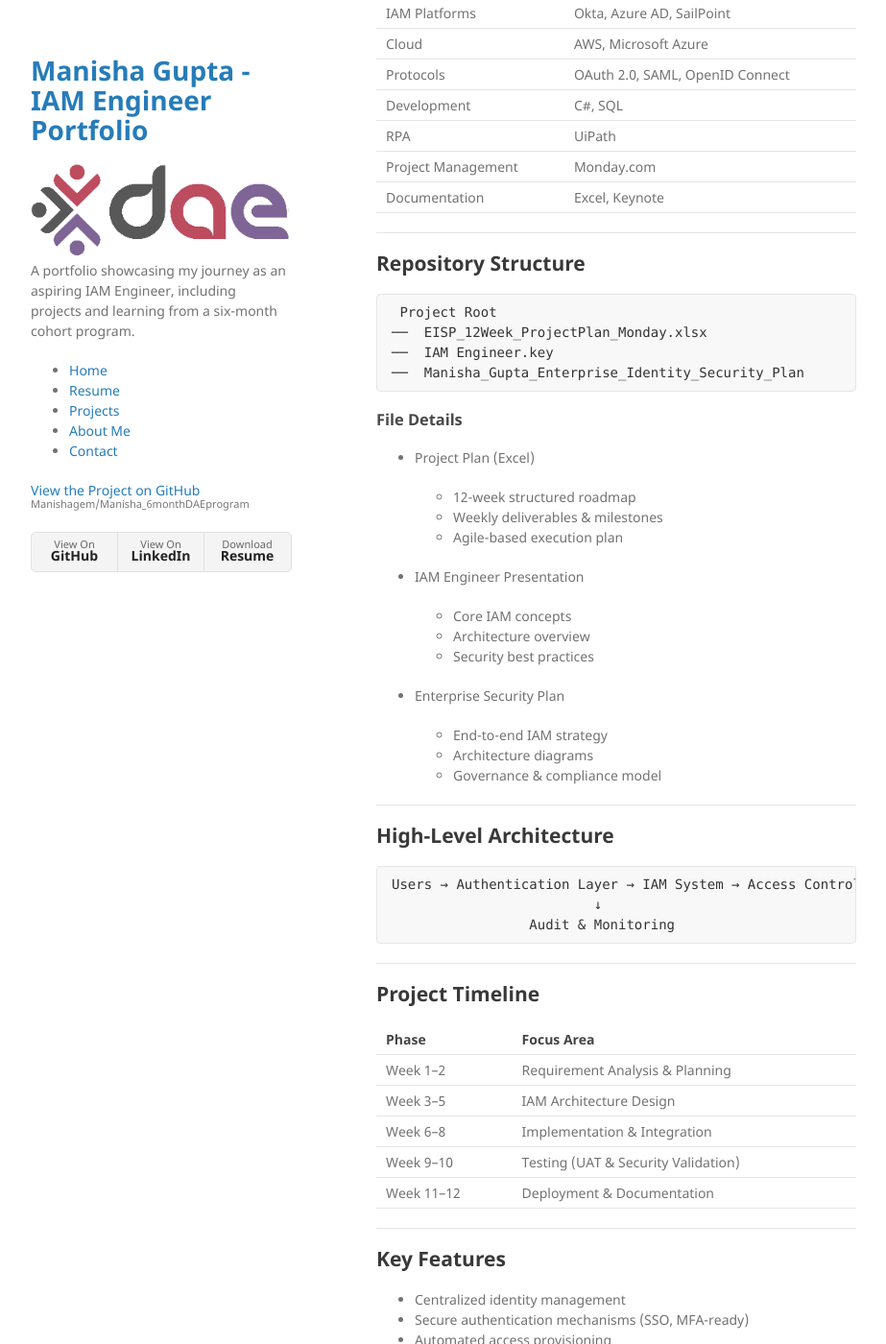
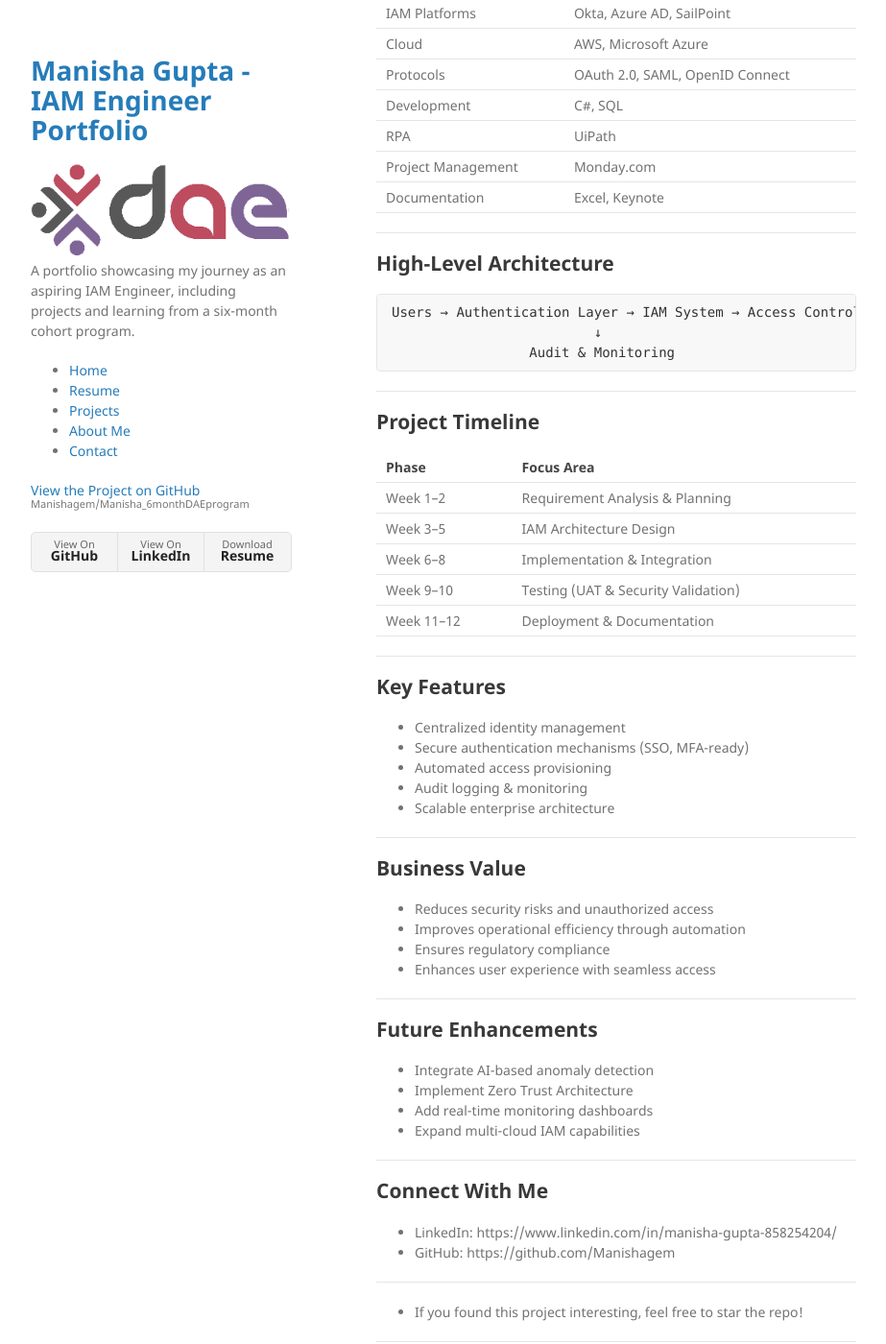
Before and after one commit to Manishagem/Manisha_6monthDAEprogram, a Jekyll site: the page built from docs/projects.md, in a window 1280 px wide and 1400 px high, scrolled down 995 px. Shown: the whole window at 96% size, without its empty margins (178-1101 px from the left). Built offline with Jekyll 4.4.1, drawn with Linux system fonts in a browser that asks for light colours; some of the changed text lies outside the part shown.

Commit message:
Change in GitHub Pages

````diff
--- a/docs/projects.md
+++ b/docs/projects.md
@@ -61,37 +61,6 @@
 
 ---
 
-## Repository Structure
-
-```
- Project Root
-──  EISP_12Week_ProjectPlan_Monday.xlsx
-──  IAM Engineer.key
-──  Manisha_Gupta_Enterprise_Identity_Security_Plan
-```
-
-### File Details
-
-* Project Plan (Excel)
-
-  * 12-week structured roadmap
-  * Weekly deliverables & milestones
-  * Agile-based execution plan
-
-* IAM Engineer Presentation
-
-  * Core IAM concepts
-  * Architecture overview
-  * Security best practices
-
-* Enterprise Security Plan
-
-  * End-to-end IAM strategy
-  * Architecture diagrams
-  * Governance & compliance model
-
----
-
 ## High-Level Architecture
 
 ```
@@ -130,15 +99,6 @@
 * Improves operational efficiency through automation
 * Ensures regulatory compliance
 * Enhances user experience with seamless access
-
----
-
-## How to Use This Repository
-
-1. Review the **Project Plan** for execution strategy
-2. Explore the **Security Plan Document** for architecture
-3. Use the **Presentation** for conceptual understanding
-4. Follow phases to replicate or extend the project
 
 ---
 
````
